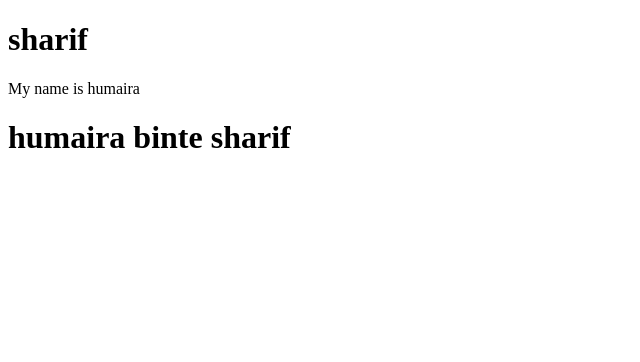
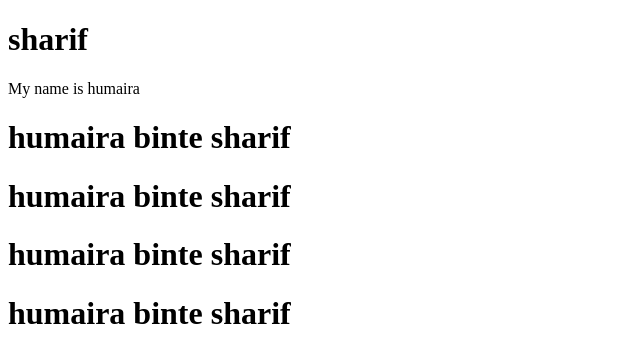
Before and after one commit to nobin333/test-repo, a plain HTML site: page index.html in a window 1280 px wide. Shown: the whole page, without its empty margins (0-640 px from the left). Drawn offline with Linux system fonts and the light colour scheme.

Commit message:
adding more h1 rag

```diff
--- a/index.html
+++ b/index.html
@@ -9,5 +9,8 @@
     <H1>sharif</H1>
     <p>My name is humaira</p>
     <h1>humaira binte sharif</h1>
+    <h1>humaira binte sharif</h1>
+    <h1>humaira binte sharif</h1>
+    <h1>humaira binte sharif</h1>
 </body>
 </html>
```
